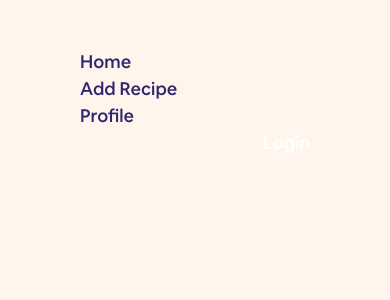
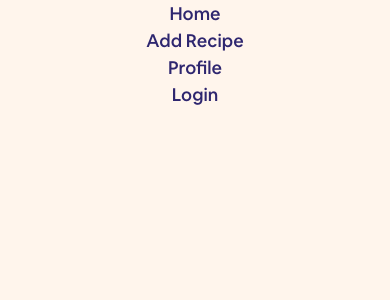
Before and after one commit to mikhaelkevin/fe-lets-cookin-app, a React (Create React App) app: page / in a window 390 px wide. Shown: the top 300 px of the page. Built offline with nearby package versions, Linux system fonts and the light colour scheme.

Commit message:
style(navbar): rebuild navbar
rebuild navbar to make it responsive on any devices

Fixes #1

```diff
--- a/src/components/global/Navbar.jsx
+++ b/src/components/global/Navbar.jsx
@@ -1,19 +1,28 @@
 import React from 'react';
+import style from '../../styles/module-css/Navbar.module.css';
 
 function Navbar() {
   return (
-    <div className="nav">
-      <div className="nav-item">
-        <a href="/">Home</a>
-      </div>
-      <div className="nav-item">
-        <a href="/">Add Recipe</a>
-      </div>
-      <div className="nav-item">
-        <a href="/">Profile</a>
-      </div>
-      <div className="nav-item-auth">
-        <a href="/">Login</a>
+    <div className={style.navbar}>
+      <div className="row d-flex justify-content-center pt-lg-5 pt-md-5 m-0">
+        <div className="col-md-2 col-12 text-center">
+          <a href="/">Home</a>
+        </div>
+        <div className="col-md-2 col-12 text-center">
+          <a href="/">
+            Add Recipe
+          </a>
+        </div>
+        <div className="col-md-2 col-12 text-center">
+          <a href="/">
+            Profile
+          </a>
+        </div>
+        <div className="col-md-2 col-12 text-center ms-auto nav-auth-item">
+          <a href="/">
+            Login
+          </a>
+        </div>
       </div>
     </div>
   );
--- a/src/styles/App.css
+++ b/src/styles/App.css
@@ -7,45 +7,17 @@
 }
 
 /* Navbar Style */
-.nav{
-  position: absolute;
-  padding: 3rem 0;
-  background-color: transparent;
-  overflow-y: hidden;
-  width: 100%;
+@media only screen and (min-width: 768px){
+  .nav-auth-item a{
+    color: white !important;
+  }
+
+  .nav-auth-item a:hover{
+    color: #2E266F !important;
+  }
 }
 
-.nav-item{
-  padding: 0 5rem;
-}
 
-.nav a{
-  color: #2E266F;
-  text-decoration: none;
-  font-size: 18px;
-}
-
-.nav a:hover{
-  color: #2E266F;
-  text-decoration-thickness: 2px;
-  text-decoration: underline;
-  text-decoration-thickness: 3px;
-  text-underline-offset: 5px;
-}
-
-.nav-item-auth{
-  margin-left: auto;
-  padding: 0 5rem;
-}
-
-.nav-item-auth a{
-  color: white !important;
-}
-
-.nav-item-auth a:hover{
-  text-decoration: none !important;
-  color: #2E266F !important;
-}
 
 /* Footer style */
 footer {
--- /dev/null
+++ b/src/styles/module-css/Navbar.module.css
@@ -0,0 +1,18 @@
+.navbar{
+    position: absolute;
+    width: 100%;
+}
+
+.navbar a{
+    color: #2E266F;
+    text-decoration: none;
+    font-weight: 500;
+    font-size: 18px;
+}
+
+.navbar a:hover{
+    color: inherit;
+    text-decoration: underline;
+    text-decoration-thickness: 2px;
+    text-underline-offset: 5px;
+}
```
